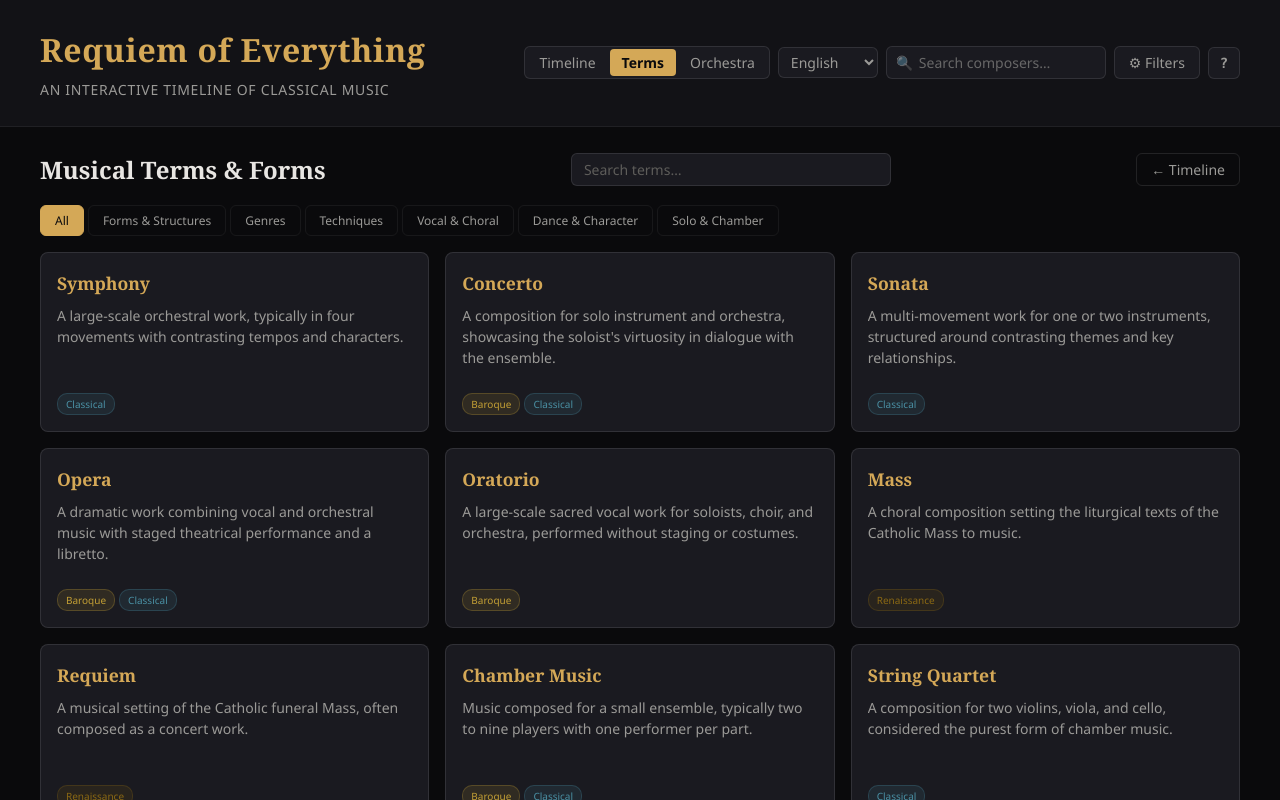
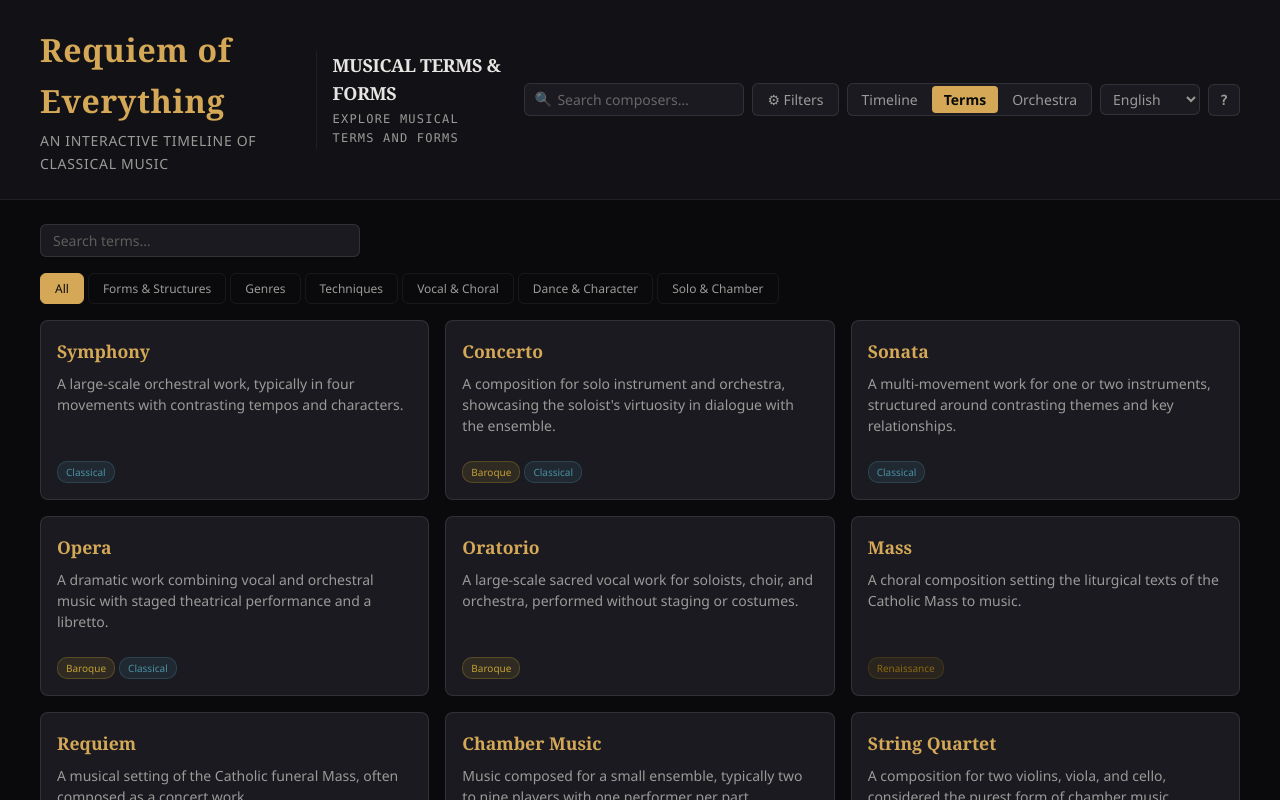
Before and after one commit to thisnamewasnottaken/requiem-of-everything, a React (Vite) app: page / in a window 1280 px wide. Both pictures are taken after a click on the button "Terms". Shown: the top 800 px of the page. Built offline with nearby package versions, Linux system fonts and the light colour scheme; a web font is replaced by a local one.

Commit message:
feat: add subtitles to TermExplorer in multiple languages and adjust layout for consistency

```diff
--- a/public/locales/af-ZA/translation.json
+++ b/public/locales/af-ZA/translation.json
@@ -131,6 +131,7 @@
   },
   "termExplorer": {
     "title": "Musiekterme en -vorme",
+    "subtitle": "Verken musiekterme en -vorme",
     "searchPlaceholder": "Soek terme…",
     "backToTimeline": "← Tydlyn",
     "allCategories": "Alles",
--- a/public/locales/en-GB/translation.json
+++ b/public/locales/en-GB/translation.json
@@ -131,6 +131,7 @@
   },
   "termExplorer": {
     "title": "Musical Terms & Forms",
+    "subtitle": "Explore musical terms and forms",
     "searchPlaceholder": "Search terms…",
     "backToTimeline": "← Timeline",
     "allCategories": "All",
--- a/public/locales/fr-FR/translation.json
+++ b/public/locales/fr-FR/translation.json
@@ -131,6 +131,7 @@
   },
   "termExplorer": {
     "title": "Termes et formes musicaux",
+    "subtitle": "Explorez les termes et formes musicaux",
     "searchPlaceholder": "Rechercher des termes…",
     "backToTimeline": "← Frise chronologique",
     "allCategories": "Tous",
--- a/src/App.tsx
+++ b/src/App.tsx
@@ -85,6 +85,40 @@ export default function App() {
             <h1>{t("app.title")}</h1>
             <p>{t("app.subtitle")}</p>
           </div>
+          {activeView === "terms" && (
+            <div
+              style={{
+                borderLeft: "1px solid var(--border-subtle)",
+                paddingLeft: "16px",
+              }}
+            >
+              <h2
+                style={{
+                  fontFamily: "var(--font-display)",
+                  fontSize: "var(--text-lg)",
+                  fontWeight: 700,
+                  color: "var(--text-primary)",
+                  letterSpacing: "-0.02em",
+                  textTransform: "uppercase" as const,
+                  margin: 0,
+                }}
+              >
+                {t("termExplorer.title")}
+              </h2>
+              <p
+                style={{
+                  fontFamily: "var(--font-mono)",
+                  fontSize: "var(--text-xs)",
+                  color: "var(--text-secondary)",
+                  letterSpacing: "0.1em",
+                  textTransform: "uppercase" as const,
+                  marginTop: "2px",
+                }}
+              >
+                {t("termExplorer.subtitle")}
+              </p>
+            </div>
+          )}
           {activeView === "orchestra" && (
             <div
               style={{
@@ -129,7 +163,13 @@ export default function App() {
               alignItems: "center",
             }}
           >
-            <ComparisonBar />
+            {activeView === "timeline" && <ComparisonBar />}
+            {activeView !== "orchestra" && (
+              <SearchFilterBar
+                filterOpen={filterOpen}
+                onToggleFilters={() => setFilterOpen((p) => !p)}
+              />
+            )}
             <nav
               style={{
                 display: "flex",
@@ -190,12 +230,6 @@ export default function App() {
               <option value="fr-FR">Français</option>
               <option value="af-ZA">Afrikaans</option>
             </select>
-            {activeView !== "orchestra" && (
-              <SearchFilterBar
-                filterOpen={filterOpen}
-                onToggleFilters={() => setFilterOpen((p) => !p)}
-              />
-            )}
             <button
               onClick={() => setHelpOpen((p) => !p)}
               style={{
--- a/src/components/ComposerBar/ComposerBar.tsx
+++ b/src/components/ComposerBar/ComposerBar.tsx
@@ -19,7 +19,7 @@ interface ComposerBarProps {
 }
 
 const ROW_HEIGHT = 34;
-const TOP_OFFSET = 56; // After time ruler
+const TOP_OFFSET = 84; // After time ruler + event band
 
 export default function ComposerBar({
   composer,
@@ -70,7 +70,11 @@ export default function ComposerBar({
       onClick={(e) => onClick(composer.id, e)}
       role="button"
       tabIndex={0}
-      aria-label={t('composerBar.ariaLabel', { name: composer.name, birth: composer.birthYear, death: composer.deathYear ?? t('common.present') })}
+      aria-label={t("composerBar.ariaLabel", {
+        name: composer.name,
+        birth: composer.birthYear,
+        death: composer.deathYear ?? t("common.present"),
+      })}
       onKeyDown={(e) => {
         if (e.key === "Enter" || e.key === " ") {
           e.preventDefault();
@@ -99,7 +103,9 @@ export default function ComposerBar({
         <div className={styles.tooltipName}>{composer.name}</div>
         <div className={styles.tooltipDetails}>
           {formatYear(composer.birthYear)} –{" "}
-          {composer.deathYear ? formatYear(composer.deathYear) : t('common.present')}
+          {composer.deathYear
+            ? formatYear(composer.deathYear)
+            : t("common.present")}
         </div>
         <div className={styles.tooltipDetails}>{composer.birthPlace}</div>
         <span
--- a/src/components/EventMarker/EventMarker.tsx
+++ b/src/components/EventMarker/EventMarker.tsx
@@ -44,6 +44,7 @@ export default function EventMarker({
     () => createTimeScale(startYear, endYear, width),
     [startYear, endYear, width],
   );
+  const markerRef = useRef<HTMLDivElement>(null);
 
   const x = scale(event.year);
   if (x < -10 || x > width + 10) return null;
@@ -51,8 +52,6 @@ export default function EventMarker({
   const color = CATEGORY_COLORS[event.category] || "#7F8C8D";
   const hasRange = event.endYear && event.endYear !== event.year;
   const rangeWidth = hasRange ? scale(event.endYear!) - x : 0;
-
-  const markerRef = useRef<HTMLDivElement>(null);
 
   // Viewport-aware tooltip positioning
   const tooltipStyle: React.CSSProperties = {};
--- a/src/components/TermExplorer/TermExplorer.tsx
+++ b/src/components/TermExplorer/TermExplorer.tsx
@@ -118,7 +118,6 @@ export default function TermExplorer({
     <div className={styles.container}>
       {/* Header */}
       <div className={styles.header}>
-        <h1 className={styles.title}>{t("termExplorer.title")}</h1>
         <input
           type="text"
           className={styles.searchInput}
@@ -127,11 +126,6 @@ export default function TermExplorer({
           onChange={(e) => setSearchQuery(e.target.value)}
           aria-label={t("termExplorer.searchPlaceholder")}
         />
-        {onNavigateToTimeline && (
-          <button className={styles.backBtn} onClick={onNavigateToTimeline}>
-            {t("termExplorer.backToTimeline")}
-          </button>
-        )}
       </div>
 
       {/* Category tabs */}
--- a/src/components/Timeline/Timeline.module.css
+++ b/src/components/Timeline/Timeline.module.css
@@ -97,7 +97,7 @@
 /* Grid lines */
 .gridLine {
   position: absolute;
-  top: 80px;
+  top: 84px;
   bottom: 0;
   width: 1px;
   background: var(--border-subtle);
@@ -119,7 +119,7 @@
 
 .yearHoverLabel {
   position: absolute;
-  top: 84px;
+  top: 88px;
   transform: translateX(-50%);
   font-family: var(--font-mono);
   font-size: 10px;
--- a/src/components/Timeline/Timeline.tsx
+++ b/src/components/Timeline/Timeline.tsx
@@ -299,7 +299,7 @@ export default function Timeline() {
 
   // Timeline height
   const ROW_HEIGHT = 34;
-  const TOP_OFFSET = 80;
+  const TOP_OFFSET = 84;
   const timelineHeight = Math.max(
     500,
     TOP_OFFSET + (maxRow + 1) * ROW_HEIGHT + 100,
```
